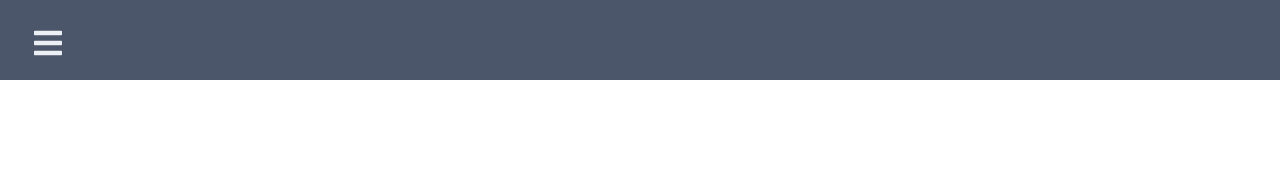
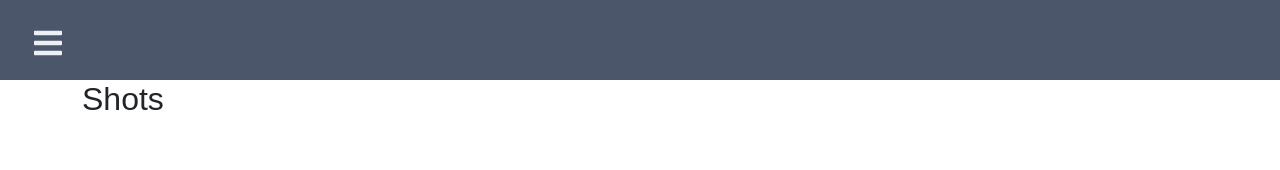
Before and after one commit to bradfordjohnson/golf-shot-tracker, a React (Create React App) app in the folder react-web-app/: page /shots in a window 1280 px wide. Shown: the top 170 px of the page. Built offline with nearby package versions, Linux system fonts and the light colour scheme.

Commit message:
add shots page

```diff
--- a/react-web-app/src/App.css
+++ b/react-web-app/src/App.css
@@ -9,7 +9,7 @@
 
 .home,
 .clubs,
-.contact {
+.shots {
   display: flex;
   height: 90vh;
   align-items: center;
--- a/react-web-app/src/App.js
+++ b/react-web-app/src/App.js
@@ -3,7 +3,7 @@ import './App.css';
 import Navbar from './components/Navbar';
 import { BrowserRouter as Router, Routes, Route } from 'react-router-dom';
 import Home from './pages/Home';
-import Contact from './pages/Contact';
+import Shots from './pages/Shots';
 import Clubs from './pages/Clubs';
 
 function App() {
@@ -13,8 +13,8 @@ function App() {
         <Navbar />
         <Routes>
           <Route path="/" element={<Home />} />
-          <Route path="/manage-clubs" element={<Clubs />} />
-          <Route path="/contact" element={<Contact />} />
+          <Route path="/clubs" element={<Clubs />} />
+          <Route path="/shots" element={<Shots />} />
         </Routes>
       </Router>
     </>
--- a/react-web-app/src/components/SidebarData.js
+++ b/react-web-app/src/components/SidebarData.js
@@ -11,14 +11,14 @@ export const SidebarData = [
     },
     {
         title: 'Manage Clubs',
-        path: '/manage-clubs',
+        path: '/clubs',
         icon: <AiIcons.AiFillTool />,
         cName: 'nav-text'
     },
     {
-        title: 'Contact',
-        path: '/contact',
-        icon: <AiIcons.AiFillPhone />,
+        title: 'Record Shots',
+        path: '/shots',
+        icon: <AiIcons.AiOutlinePlus />,
         cName: 'nav-text'
     }
 ]
--- a/react-web-app/src/pages/Contact.js
+++ b/react-web-app/src/pages/Shots.js
@@ -1,11 +1,11 @@
 import React from 'react';
 
-function Contact() {
+function Shots() {
   return (
     <div class='container'>
-      <h2>Contact</h2>
+      <h2>Shots</h2>
     </div>
   );
 }
 
-export default Contact;
+export default Shots;
```
